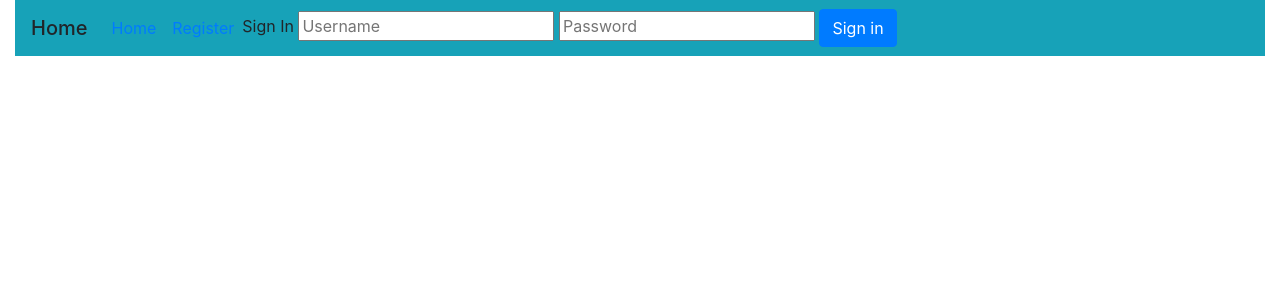
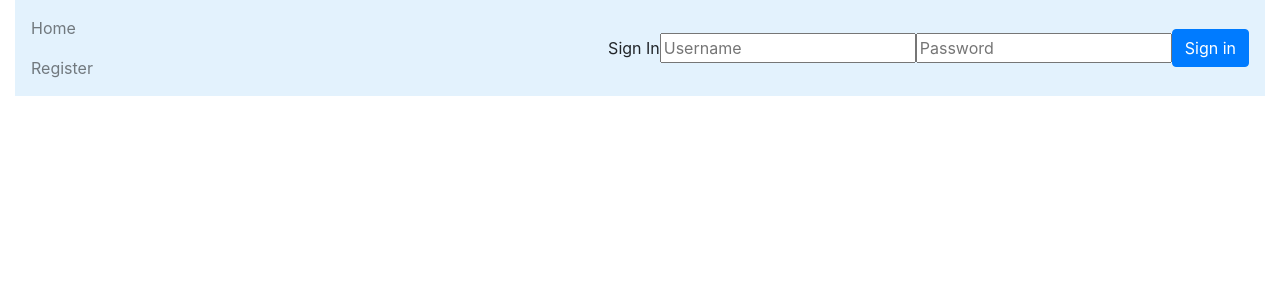
Before and after one commit to JBOWLN2/project1, a Flask app: page / in a window 1280 px wide. Shown: the top 300 px of the page. Run offline with Flask 2, Linux system fonts and the light colour scheme; some libraries are stand-ins or nearby versions.

Commit message:
updated navbar, replaced home file with index

```diff
--- a/application.py
+++ b/application.py
@@ -34,7 +34,7 @@ def index():
     #return "Project 1: TODO"
 
     session['found'] = False
-    return render_template("home.html")
+    return render_template("index.html")
 
 
 @app.route("/register", methods=["GET"])
@@ -78,7 +78,7 @@ def search():
             for row in query_results:
                 results.append(row)
             print(results)
-            return render_template("home.html", results=results)
+            return render_template("index.html", results=results)
 
 @app.route("/location/<zipcode>")
 def location(zipcode):
--- a/templates/home.html
+++ /dev/null
@@ -1,11 +0,0 @@
-{% extends "layout.html" %}
-
-    {% block content %}
-
-        {% if session['found'] %}
-            {% for row in results%}
-                <div> <a href="/location/{{row.zip}}">{{row.city}}, {{row.state}} - {{row.zip}}</a></div>
-            {% endfor %}
-        {% endif %}
-
-    {% endblock %}
--- a/templates/index.html
+++ b/templates/index.html
@@ -1,5 +1,11 @@
 {% extends "layout.html" %}
 
+    {% block content %}
 
-{% block content %}
-{% endblock %}
+        {% if session['found'] %}
+            {% for row in results%}
+                <div> <a href="/location/{{row.zip}}">{{row.city}}, {{row.state}} - {{row.zip}}</a></div>
+            {% endfor %}
+        {% endif %}
+
+    {% endblock %}
--- a/templates/layout.html
+++ b/templates/layout.html
@@ -11,19 +11,18 @@
         <div class="container-fluid">
             <div class="row">
                 <div class="col-12">
-                    <nav class="navbar navbar-expand-sm bg-info">
-                        <span class="navbar-brand mb-0 h1">Home</span>
-                        <ul class="navbar-nav">
-                            <li class="nav-item"><a class="nav-link" href="{{ url_for('index') }}">Home</a></li>
-                            <li class="nav-item"><a class="nav-link" href="{{ url_for('register') }}">Register</a></li>
-                        </ul>
-                        <form method="POST" action="/search" class="form-inline my-2 my-lg-0">
+                    <nav class="navbar navbar-light" style="background-color: #e3f2fd;">
+                        <div class="navbar-nav">
+                            <a class="nav-item nav-link" href="{{ url_for('index') }}">Home</a>
+                            <a class="nav-item nav-link" href="{{ url_for('register') }}">Register</a>
+                        </div>
+                        <form class="form-inline" method="POST" action="/search" class="form-inline my-2 my-lg-0">
                             {% if session['logged_in'] %}
                             <input name="loc_search" class="form-control mr-sm-2" type="search" placeholder="Search" aria-label="Search">
                             <button class="btn btn-outline-success my-2 my-sm-0" type="submit">Search</button>
                             {% endif %}
                         </form>
-                        <form action="{{ url_for('login') }}" method="post">
+                        <form class="form-inline" action="{{ url_for('login') }}" method="post">
                             <span>Sign In</span>
                             <input type="text" name="username" placeholder="Username" />
                             <input type="password" name="password" placeholder="Password" />
--- a/templates/regsuccess.html
+++ b/templates/regsuccess.html
@@ -4,7 +4,7 @@
 
         <div class="container-fluid">
             <div class="row">
-                <p>Thanks for registering <span>{{ fname }}</span> for registering! Your username is <b>{{ username }}</b>. Click <a class="nav-link" href="{{ url_for('search') }}"> here </a> to look up a city.</p>
+                <p>Thanks for registering <span><b>{{ fname }}</b></span>! Your username is <b>{{ username }}</b>. Click <a class="nav-link" href="{{ url_for('search') }}"> here </a> to look up a city.</p>
             </div>
         </div>
 
```
Also changed, not shown: 2 other files.
